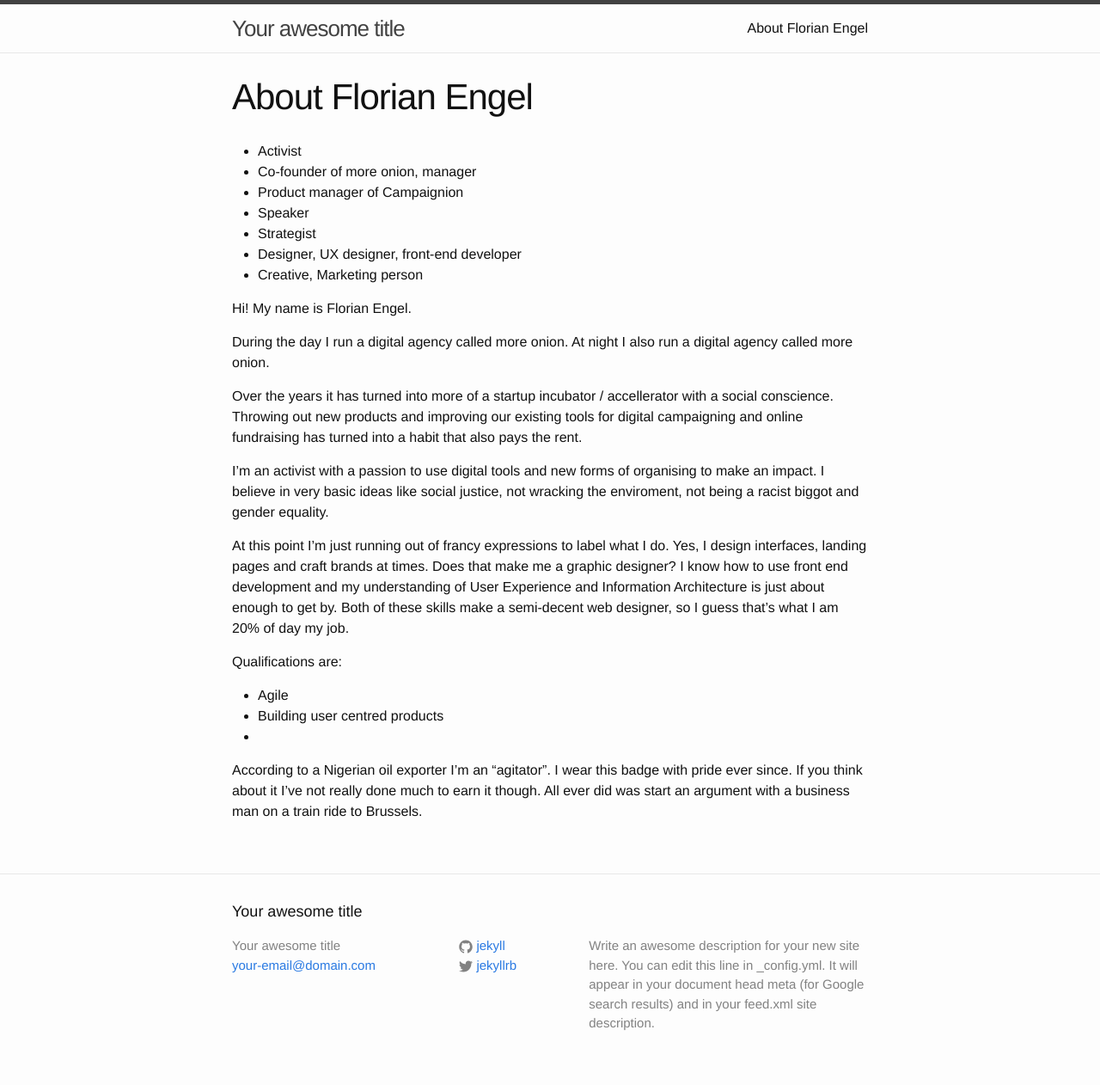
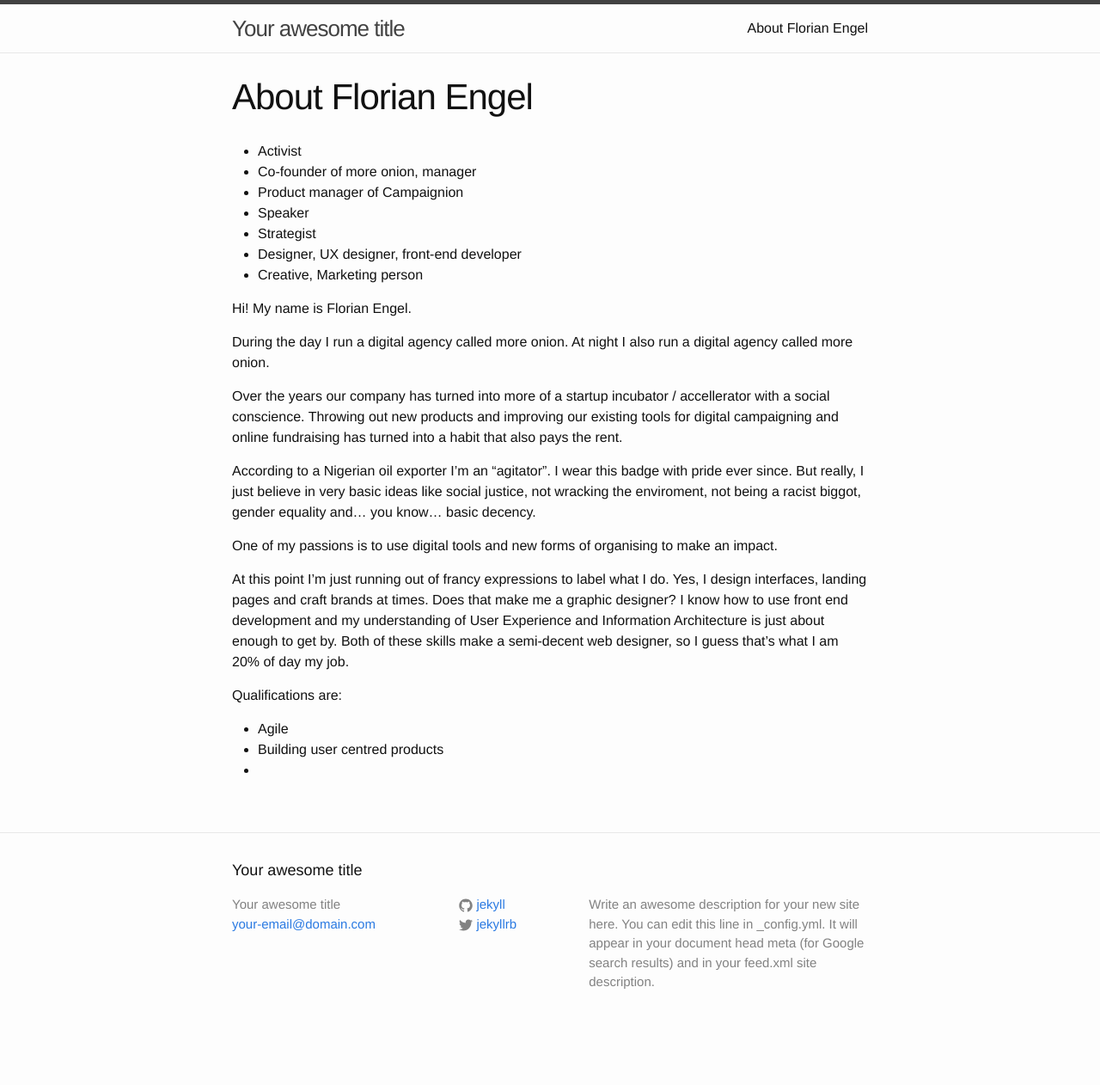
Before and after one commit to gitigitibangbang/florian-engel-website-gh, a Jekyll site: the page built from about.md, in a window 1280 px wide. Shown: the whole page at 86% size. Built offline with Jekyll 4.4.1, drawn with Linux system fonts in a browser that asks for light colours; after the commit the page ends 1214 px from its top, so only the background shows below that.

Commit message:
Update from Forestry.io - about.md

```diff
--- a/about.md
+++ b/about.md
@@ -19,9 +19,12 @@ My name is Florian Engel.
 
 During the day I run a digital agency called more onion. At night I also run a digital agency called more onion.
 
-Over the years it has turned into more of a startup incubator / accellerator with a social conscience. Throwing out new products and improving our existing tools for digital campaigning and online fundraising has turned into a habit that also pays the rent.
+Over the years our company has turned into more of a startup incubator / accellerator with a social conscience. Throwing out new products and improving our existing tools for digital campaigning and online fundraising has turned into a habit that also pays the rent.
 
-I'm an activist with a passion to use digital tools and new forms of organising to make an impact. I believe in very basic ideas like social justice, not wracking the enviroment, not being a racist biggot and gender equality.
+According to a Nigerian oil exporter I'm an "agitator".
+I wear this badge with pride ever since. But really, I just believe in very basic ideas like social justice, not wracking the enviroment, not being a racist biggot, gender equality and... you know... basic decency.
+
+One of my passions is to use digital tools and new forms of organising to make an impact.
 
 At this point I'm just running out of francy expressions to label what I do.
 Yes, I design interfaces, landing pages and craft brands at times. Does that make me a graphic designer?
@@ -31,6 +34,3 @@ Qualifications are:
 * Agile
 * Building user centred products
 *
-
-According to a Nigerian oil exporter I'm an "agitator".
-I wear this badge with pride ever since. If you think about it I've not really done much to earn it though. All ever did was start an argument with a business man on a train ride to Brussels.
```
